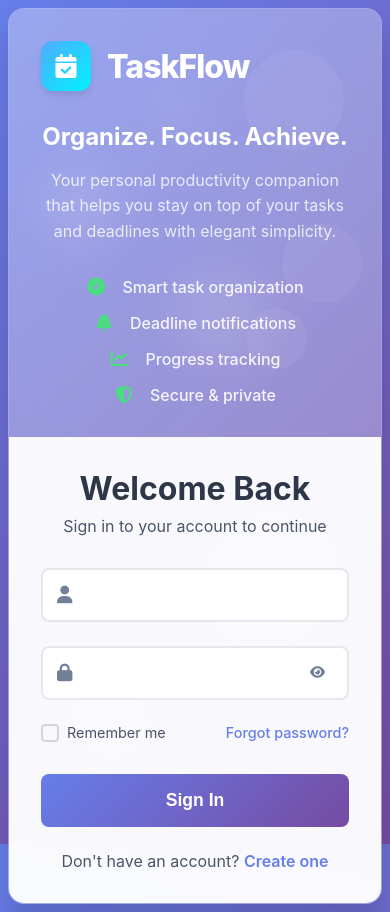
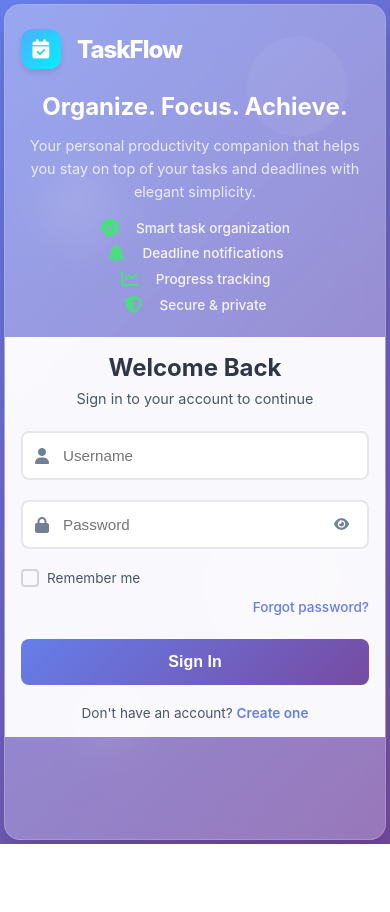
Before and after one commit to troyiee/Task_Flow, a Flask app: page /login in a window 390 px wide. After the commit the page ends 844 px from the top, so only its background shows below. Run offline with Flask 3, Linux system fonts and the light colour scheme; some libraries are stand-ins or nearby versions.

Commit message:
Update login.html - mobile view and responsiveness

```diff
--- a/templates/login.html
+++ b/templates/login.html
@@ -4,9 +4,8 @@
     <meta charset="UTF-8">
     <meta name="viewport" content="width=device-width, initial-scale=1.0">
     <title>Login - TaskFlow</title>
-    <link rel="stylesheet" href="/static/style.css">
     <link rel="stylesheet" href="https://cdnjs.cloudflare.com/ajax/libs/font-awesome/6.4.0/css/all.min.css">
-    <script src="/static/sweetalert2@11.js"></script>
+    <script src="https://cdnjs.cloudflare.com/ajax/libs/sweetalert2/11.10.1/sweetalert2.min.js"></script>
 </head>
 <body class="auth-bg">
     <!-- Animated Background Elements -->
@@ -261,7 +260,8 @@
         const strengthText = document.querySelector('.strength-text');
 
         switch(strength) {
-            case 0-1:
+            case 0:
+            case 1:
                 strengthBar.style.width = '20%';
                 strengthBar.style.background = '#ef4444';
                 feedback = 'Very weak';
@@ -301,155 +301,6 @@
             });
         }
 
-        // Login form handler
-        const loginForm = document.getElementById('login-form');
-        if (loginForm) {
-            loginForm.onsubmit = function(e) {
-                e.preventDefault();
-                const submitButton = loginForm.querySelector('.submit-btn');
-                const btnText = submitButton.querySelector('.btn-text');
-                const btnLoader = submitButton.querySelector('.btn-loader');
-
-                submitButton.disabled = true;
-                btnText.style.display = 'none';
-                btnLoader.style.display = 'block';
-
-                fetch('/login', {
-                    method: 'POST',
-                    headers: {'Content-Type': 'application/x-www-form-urlencoded'},
-                    body: new URLSearchParams(new FormData(loginForm))
-                }).then(res => res.text()).then(html => {
-                    submitButton.disabled = false;
-                    btnText.style.display = 'block';
-                    btnLoader.style.display = 'none';
-
-                    if (html.includes('data-login-success')) {
-                        Swal.fire({
-                            icon: 'success',
-                            title: 'Welcome back! 🎉',
-                            text: 'Login successful! Redirecting to dashboard...',
-                            showConfirmButton: false,
-                            timer: 2000,
-                            background: 'rgba(255, 255, 255, 0.95)',
-                            backdrop: 'rgba(0, 0, 0, 0.8)'
-                        });
-                        setTimeout(() => window.location.href = '/dashboard', 2000);
-                    } else if (html.includes('data-validation-error')) {
-                        Swal.fire({
-                            icon: 'warning',
-                            title: 'Missing Information',
-                            text: 'Please fill in all required fields!',
-                            showConfirmButton: false,
-                            timer: 3000
-                        });
-                    } else {
-                        Swal.fire({
-                            icon: 'error',
-                            title: 'Login Failed',
-                            text: 'Invalid username or password. Please try again.',
-                            showConfirmButton: false,
-                            timer: 3000
-                        });
-                    }
-                }).catch(error => {
-                    submitButton.disabled = false;
-                    btnText.style.display = 'block';
-                    btnLoader.style.display = 'none';
-
-                    Swal.fire({
-                        icon: 'error',
-                        title: 'Connection Error',
-                        text: 'Unable to connect to server. Please try again.',
-                        showConfirmButton: false,
-                        timer: 3000
-                    });
-                });
-            };
-        }
-
-        // Register form handler
-        const registerForm = document.getElementById('register-form');
-        if (registerForm) {
-            registerForm.onsubmit = function(e) {
-                e.preventDefault();
-                const submitButton = registerForm.querySelector('.submit-btn');
-                const btnText = submitButton.querySelector('.btn-text');
-                const btnLoader = submitButton.querySelector('.btn-loader');
-
-                submitButton.disabled = true;
-                btnText.style.display = 'none';
-                btnLoader.style.display = 'block';
-
-                fetch('/register', {
-                    method: 'POST',
-                    headers: {'Content-Type': 'application/x-www-form-urlencoded'},
-                    body: new URLSearchParams(new FormData(registerForm))
-                }).then(res => res.text()).then(html => {
-                    submitButton.disabled = false;
-                    btnText.style.display = 'block';
-                    btnLoader.style.display = 'none';
-
-                    if (html.includes('data-otp-sent')) {
-                        Swal.fire({
-                            icon: 'success',
-                            title: 'Check Your Email! 📧',
-                            text: 'We\'ve sent a verification code to your email address.',
-                            showConfirmButton: false,
-                            timer: 3000
-                        });
-                        setTimeout(() => window.location.href = '/verify-otp', 3000);
-                    } else if (html.includes('data-register-exists')) {
-                        Swal.fire({
-                            icon: 'warning',
-                            title: 'Username Taken',
-                            text: 'This username is already registered. Please choose another one.',
-                            timer: 3000
-                        });
-                    } else if (html.includes('data-email-exists')) {
-                        Swal.fire({
-                            icon: 'warning',
-                            title: 'Email Already Registered',
-                            text: 'This email is already associated with an account.',
-                            timer: 3000
-                        });
-                    } else if (html.includes('data-otp-failed')) {
-                        Swal.fire({
-                            icon: 'error',
-                            title: 'Email Service Error',
-                            text: 'Failed to send verification code. Please check your email and try again.',
-                            timer: 4000
-                        });
-                    } else if (html.includes('data-validation-error')) {
-                        Swal.fire({
-                            icon: 'warning',
-                            title: 'Form Validation Error',
-                            text: 'Please fill in all fields correctly!',
-                            timer: 3000
-                        });
-                    } else {
-                        Swal.fire({
-                            icon: 'error',
-                            title: 'Registration Failed',
-                            text: 'An unexpected error occurred. Please try again.',
-                            timer: 3000
-                        });
-                    }
-                }).catch(error => {
-                    submitButton.disabled = false;
-                    btnText.style.display = 'block';
-                    btnLoader.style.display = 'none';
-
-                    Swal.fire({
-                        icon: 'error',
-                        title: 'Connection Error',
-                        text: 'Unable to connect to server. Please try again.',
-                        showConfirmButton: false,
-                        timer: 3000
-                    });
-                });
-            };
-        }
-
         // Add floating animation to background shapes
         const shapes = document.querySelectorAll('.floating-shape');
         shapes.forEach((shape, index) => {
@@ -459,6 +310,44 @@
     </script>
 
     <style>
+    /* CSS Variables */
+    :root {
+        --primary-gradient: linear-gradient(135deg, #667eea 0%, #764ba2 100%);
+        --secondary-gradient: linear-gradient(135deg, #f093fb 0%, #f5576c 100%);
+        --success-gradient: linear-gradient(135deg, #4facfe 0%, #00f2fe 100%);
+        --warning-gradient: linear-gradient(135deg, #43e97b 0%, #38f9d7 100%);
+        --danger-gradient: linear-gradient(135deg, #fa709a 0%, #fee140 100%);
+
+        --glass-bg: rgba(255, 255, 255, 0.25);
+        --glass-border: rgba(255, 255, 255, 0.18);
+
+        --text-primary: #2d3748;
+        --text-secondary: #4a5568;
+        --text-muted: #718096;
+
+        --shadow-sm: 0 2px 4px rgba(0, 0, 0, 0.1);
+        --shadow-md: 0 4px 6px rgba(0, 0, 0, 0.1);
+        --shadow-lg: 0 10px 15px rgba(0, 0, 0, 0.1);
+        --shadow-xl: 0 20px 25px rgba(0, 0, 0, 0.15);
+
+        --border-radius: 16px;
+        --border-radius-sm: 8px;
+        --border-radius-lg: 24px;
+
+        --transition: all 0.3s cubic-bezier(0.4, 0, 0.2, 1);
+    }
+
+    /* Reset and Base Styles */
+    * {
+        margin: 0;
+        padding: 0;
+        box-sizing: border-box;
+    }
+
+    body {
+        font-family: -apple-system, BlinkMacSystemFont, 'Segoe UI', 'Roboto', sans-serif;
+    }
+
     /* Auth Page Specific Styles */
     .auth-bg {
         min-height: 100vh;
@@ -467,9 +356,9 @@
         display: flex;
         align-items: center;
         justify-content: center;
-        font-family: -apple-system, BlinkMacSystemFont, 'Segoe UI', 'Roboto', sans-serif;
         position: relative;
         overflow: hidden;
+        padding: 1rem;
     }
 
     /* Animated Background */
@@ -563,6 +452,7 @@
     .splash-content {
         text-align: center;
         color: white;
+        padding: 1rem;
     }
 
     .splash-logo {
@@ -635,7 +525,8 @@
     .auth-container {
         width: 100%;
         max-width: 1200px;
-        height: 600px;
+        height: auto;
+        min-height: 600px;
         background: var(--glass-bg);
         backdrop-filter: blur(20px);
         border: 1px solid var(--glass-border);
@@ -645,7 +536,6 @@
         overflow: hidden;
         position: relative;
         z-index: 10;
-        margin: 2rem;
     }
 
     .auth-container.slide-in {
@@ -787,12 +677,12 @@
         align-items: center;
         justify-content: center;
         position: relative;
+        padding: 2rem;
     }
 
     .form-container {
         width: 100%;
         max-width: 400px;
-        padding: 2rem;
     }
 
     .form-container.slide-out-left {
@@ -892,6 +782,7 @@
         padding: 0.5rem;
         border-radius: 4px;
         transition: var(--transition);
+        z-index: 2;
     }
 
     .password-toggle:hover {
@@ -930,6 +821,7 @@
         align-items: center;
         margin-bottom: 2rem;
         font-size: 0.9rem;
+        gap: 1rem;
     }
 
     .checkbox-container {
@@ -938,6 +830,7 @@
         cursor: pointer;
         user-select: none;
         color: var(--text-secondary);
+        flex-shrink: 0;
     }
 
     .checkbox-container input {
@@ -956,6 +849,7 @@
         display: flex;
         align-items: center;
         justify-content: center;
+        flex-shrink: 0;
     }
 
     .checkbox-container input:checked ~ .checkmark {
@@ -1036,61 +930,382 @@
         text-decoration: underline;
     }
 
-    /* Responsive Design */
-    @media (max-width: 968px) {
+    /* Mobile Responsive Design */
+    @media (max-width: 1024px) {
         .auth-container {
-            flex-direction: column;
-            height: auto;
-            max-width: 500px;
-            margin: 1rem;
-        }
-
-        .auth-left {
-            padding: 2rem;
-            text-align: center;
+            max-width: 900px;
         }
 
         .brand-content h2 {
             font-size: 2rem;
         }
 
+        .brand-content p {
+            font-size: 1rem;
+        }
+
+        .auth-left {
+            padding: 2rem;
+        }
+    }
+
+    @media (max-width: 768px) {
+        .auth-bg {
+            padding: 0.5rem;
+            align-items: stretch;
+        }
+
+        .auth-container {
+            flex-direction: column;
+            height: auto;
+            min-height: auto;
+            max-width: none;
+            width: 100%;
+            max-height: 100vh;
+            overflow-y: auto;
+        }
+
+        .auth-left {
+            padding: 2rem 1.5rem;
+            text-align: center;
+            flex: none;
+            min-height: auto;
+        }
+
+        .brand-content h2 {
+            font-size: 1.8rem;
+        }
+
+        .brand-content p {
+            font-size: 0.95rem;
+            margin-bottom: 1.5rem;
+        }
+
         .features-list {
-            flex-direction: row;
-            flex-wrap: wrap;
-            justify-content: center;
-            gap: 1rem;
+            display: grid;
+            grid-template-columns: 1fr 1fr;
+            gap: 0.75rem;
+            justify-items: center;
         }
 
         .feature-item {
-            min-width: 150px;
+            justify-content: center;
+            text-align: center;
+            font-size: 0.9rem;
+        }
+
+        .auth-right {
+            padding: 1.5rem;
+            flex: none;
+        }
+
+        .form-container {
+            max-width: none;
+        }
+
+        .form-header h2 {
+            font-size: 1.8rem;
+        }
+
+        .splash-title {
+            font-size: 2.5rem;
+        }
+
+        .logo-circle {
+            width: 70px;
+            height: 70px;
+            font-size: 1.8rem;
+        }
+    }
+
+    @media (max-width: 480px) {
+        .auth-bg {
+            padding: 0.25rem;
+        }
+
+        .auth-container {
+            border-radius: var(--border-radius);
+            margin: 0;
+        }
+
+        .auth-left {
+            padding: 1.5rem 1rem;
+        }
+
+        .brand-logo {
+            margin-bottom: 1.5rem;
+        }
+
+        .brand-logo .logo-icon {
+            width: 40px;
+            height: 40px;
+            font-size: 1.2rem;
+        }
+
+        .brand-logo h1 {
+            font-size: 1.5rem;
+        }
+
+        .brand-content h2 {
+            font-size: 1.5rem;
+            margin-bottom: 0.75rem;
+        }
+
+        .brand-content p {
+            font-size: 0.9rem;
+            margin-bottom: 1rem;
+        }
+
+        .features-list {
+            grid-template-columns: 1fr;
+            gap: 0.5rem;
+        }
+
+        .feature-item {
+            font-size: 0.85rem;
         }
 
         .auth-right {
             padding: 1rem;
         }
+
+        .form-header {
+            margin-bottom: 1.5rem;
+        }
+
+        .form-header h2 {
+            font-size: 1.5rem;
+        }
+
+        .form-header p {
+            font-size: 0.9rem;
+        }
+
+        .input-group {
+            margin-bottom: 1.25rem;
+        }
+
+        .form-input {
+            padding: 0.875rem 0.875rem 0.875rem 2.5rem;
+            font-size: 0.95rem;
+        }
+
+        .input-icon {
+            left: 0.875rem;
+            font-size: 1rem;
+        }
+
+        .password-toggle {
+            right: 0.875rem;
+            padding: 0.375rem;
+        }
+
+        .form-options {
+            flex-direction: column;
+            align-items: flex-start;
+            gap: 0.75rem;
+            margin-bottom: 1.5rem;
+        }
+
+        .checkbox-container {
+            font-size: 0.85rem;
+        }
+
+        .forgot-link {
+            font-size: 0.85rem;
+            align-self: flex-end;
+        }
+
+        .submit-btn {
+            padding: 0.875rem;
+            font-size: 1rem;
+            margin-bottom: 1.25rem;
+        }
+
+        .form-footer {
+            font-size: 0.85rem;
+        }
+
+        .splash-content {
+            padding: 2rem 1rem;
+        }
+
+        .splash-title {
+            font-size: 2rem;
+        }
+
+        .splash-text {
+            font-size: 1rem;
+        }
+
+        .logo-circle {
+            width: 60px;
+            height: 60px;
+            font-size: 1.5rem;
+        }
+
+        /* Hide some floating shapes on mobile for better performance */
+        .shape-4,
+        .shape-5 {
+            display: none;
+        }
+
+        /* Reduce decorative elements on mobile */
+        .deco-2,
+        .deco-3 {
+            display: none;
+        }
     }
 
-    @media (max-width: 480px) {
-        .form-container {
+    @media (max-width: 320px) {
+        .auth-left {
+            padding: 1rem 0.75rem;
+        }
+
+        .auth-right {
+            padding: 0.75rem;
+        }
+
+        .brand-content h2 {
+            font-size: 1.3rem;
+        }
+
+        .brand-content p {
+            font-size: 0.85rem;
+        }
+
+        .form-header h2 {
+            font-size: 1.3rem;
+        }
+
+        .splash-title {
+            font-size: 1.8rem;
+        }
+
+        .features-list {
+            gap: 0.25rem;
+        }
+
+        .feature-item {
+            font-size: 0.8rem;
+        }
+    }
+
+    /* High DPI displays */
+    @media (-webkit-min-device-pixel-ratio: 2), (min-resolution: 192dpi) {
+        .form-input,
+        .submit-btn {
+            -webkit-font-smoothing: antialiased;
+            -moz-osx-font-smoothing: grayscale;
+        }
+    }
+
+    /* Landscape orientation on mobile */
+    @media (max-width: 768px) and (orientation: landscape) {
+        .auth-container {
+            flex-direction: row;
+            max-height: 100vh;
+        }
+
+        .auth-left {
+            flex: 0.6;
             padding: 1rem;
         }
 
-        .auth-container {
-            margin: 0.5rem;
-            border-radius: var(--border-radius);
+        .auth-right {
+            flex: 1;
+            padding: 1rem;
         }
 
         .brand-content h2 {
-            font-size: 1.5rem;
+            font-size: 1.4rem;
+            margin-bottom: 0.5rem;
         }
 
         .brand-content p {
-            font-size: 1rem;
+            font-size: 0.8rem;
+            margin-bottom: 1rem;
         }
 
         .features-list {
-            flex-direction: column;
-            align-items: center;
+            grid-template-columns: 1fr 1fr;
+            gap: 0.5rem;
+        }
+
+        .feature-item {
+            font-size: 0.75rem;
+        }
+
+        .form-header {
+            margin-bottom: 1rem;
+        }
+
+        .form-header h2 {
+            font-size: 1.4rem;
+        }
+
+        .input-group {
+            margin-bottom: 1rem;
+        }
+
+        .form-options {
+            margin-bottom: 1rem;
+        }
+
+        .submit-btn {
+            margin-bottom: 1rem;
+        }
+    }
+
+    /* Touch device optimizations */
+    @media (hover: none) and (pointer: coarse) {
+        .submit-btn:hover {
+            transform: none;
+        }
+
+        .nav-link:hover::before {
+            left: -100%;
+        }
+
+        .task-btn:hover {
+            transform: none;
+        }
+
+        /* Increase touch targets */
+        .password-toggle {
+            padding: 0.75rem;
+            min-width: 44px;
+            min-height: 44px;
+        }
+
+        .checkbox-container {
+            padding: 0.5rem 0;
+        }
+
+        .checkmark {
+            width: 20px;
+            height: 20px;
+        }
+    }
+
+    /* Reduced motion preferences */
+    @media (prefers-reduced-motion: reduce) {
+        .floating-shape,
+        .deco-circle,
+        .logo-circle {
+            animation: none;
+        }
+
+        .splash-screen {
+            transition: opacity 0.3s ease;
+        }
+
+        .auth-container.slide-in {
+            animation: none;
+        }
+
+        * {
+            transition-duration: 0.1s !important;
         }
     }
     </style>
```
